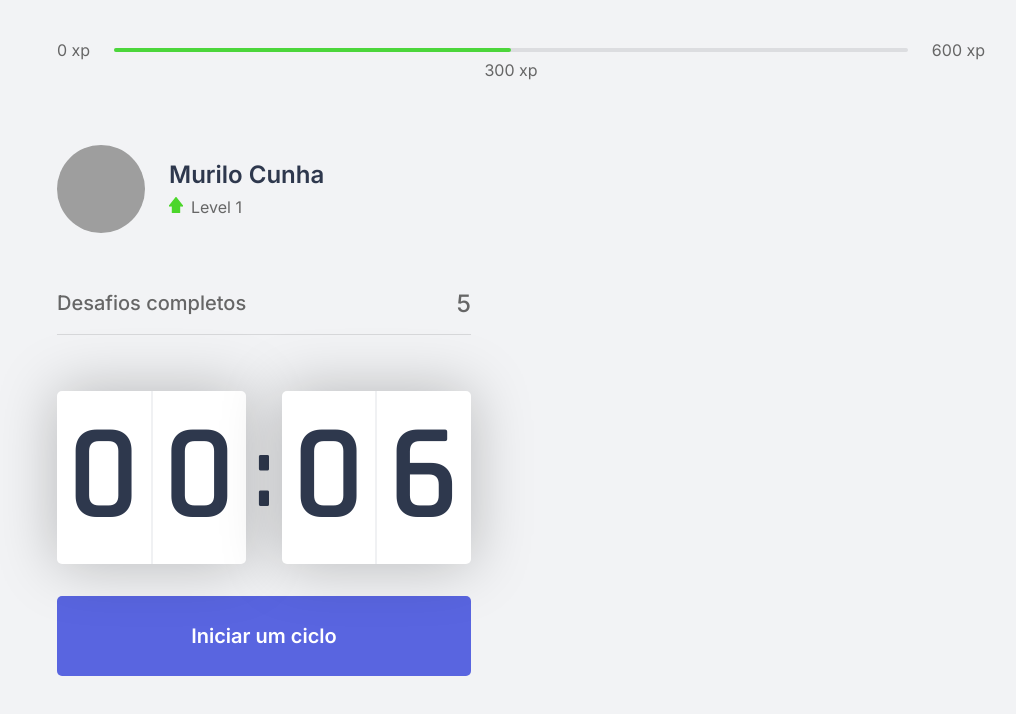
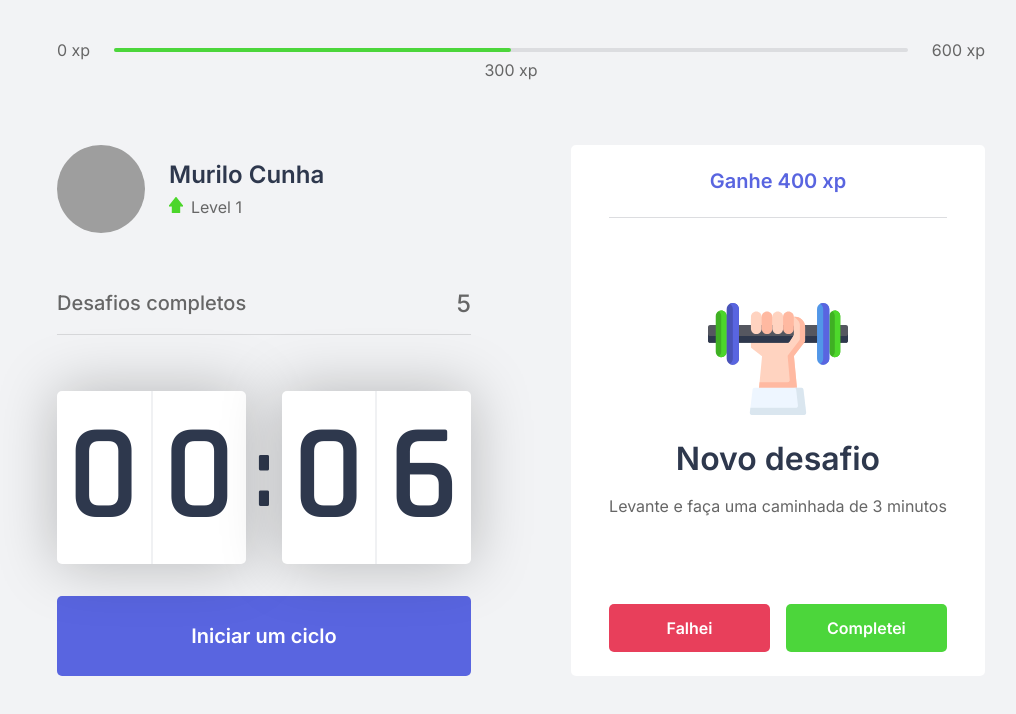
Before and after one commit to cunhamuril/next-level-week-4, a Next.js app: page / in a window 1280 px wide. Shown: the top 714 px of the page, without its empty margins (119-1135 px from the left). Built offline with nearby package versions, Linux system fonts and the light colour scheme; grey boxes are pictures that could not be loaded.

Commit message:
feat: done ChallengeBox layout

```diff
--- /dev/null
+++ b/src/components/ChallengeBox.tsx
@@ -0,0 +1,40 @@
+import styles from "styles/components/ChallengeBox.module.css";
+
+const ChallengeBox: React.FC = () => {
+  const hasActiveChallenge = true;
+
+  return (
+    <div className={styles.challengeBoxContainer}>
+      {hasActiveChallenge ? (
+        <div className={styles.challengeActive}>
+          <header>Ganhe 400 xp</header>
+
+          <main>
+            <img src="icons/body.svg" />
+            <strong>Novo desafio</strong>
+            <p>Levante e faça uma caminhada de 3 minutos</p>
+          </main>
+
+          <footer>
+            <button type="button" className={styles.challengeFailedButton}>
+              Falhei
+            </button>
+            <button type="button" className={styles.challengeSucceededButton}>
+              Completei
+            </button>
+          </footer>
+        </div>
+      ) : (
+        <div className={styles.challengeNotActive}>
+          <strong>Finalize um ciclo para receber um desafio</strong>
+          <p>
+            <img src="icons/level-up.svg" alt="Level Up" />
+            Avance de level completando desafios
+          </p>
+        </div>
+      )}
+    </div>
+  );
+};
+
+export default ChallengeBox;
--- a/src/pages/index.tsx
+++ b/src/pages/index.tsx
@@ -1,5 +1,6 @@
 import Head from "next/head";
 
+import ChallengeBox from "components/ChallengeBox";
 import Countdown from "components/Countdown";
 import CompletedChallenges from "components/CompletedChallenges";
 import ExperienceBar from "components/ExperienceBar";
@@ -23,7 +24,9 @@
             <CompletedChallenges />
             <Countdown />
           </div>
-          <div></div>
+          <div>
+            <ChallengeBox />
+          </div>
         </section>
       </div>
     </>
--- /dev/null
+++ b/src/styles/components/ChallengeBox.module.css
@@ -0,0 +1,114 @@
+.challengeBoxContainer {
+  height: 100%;
+
+  background: var(--white);
+  border-radius: 5px;
+  box-shadow: 0 0 60 rgba(0, 0, 0, 0.05);
+  padding: 1.5rem 2rem;
+
+  display: flex;
+  flex-direction: column;
+  align-items: center;
+  justify-content: center;
+
+  text-align: center;
+}
+
+.challengeNotActive {
+  display: flex;
+  flex-direction: column;
+  align-items: center;
+}
+
+.challengeNotActive strong {
+  font-size: 1.5rem;
+  font-weight: 500;
+  line-height: 1.4;
+}
+
+.challengeNotActive p {
+  display: flex;
+  flex-direction: column;
+  align-items: center;
+  line-height: 1.4;
+  max-width: 70%;
+  margin-top: 3rem;
+}
+
+.challengeNotActive p img {
+  margin-bottom: 1rem;
+}
+
+.challengeActive {
+  height: 100%;
+
+  display: flex;
+  flex-direction: column;
+}
+
+.challengeActive header {
+  color: var(--blue);
+  font-weight: 600;
+  font-size: 1.25rem;
+  padding: 0 2rem 1.5rem;
+  border-bottom: 1px solid var(--gray-line);
+}
+
+.challengeActive main {
+  flex: 1;
+  display: flex;
+  flex-direction: column;
+  align-items: center;
+  justify-content: center;
+}
+
+.challengeActive main strong {
+  font-size: 2rem;
+  font-weight: 600;
+  color: var(--title);
+  margin: 1.5rem 0 1rem;
+}
+
+.challengeActive main p {
+  line-height: 1.5;
+}
+
+.challengeActive footer {
+  display: grid;
+  grid-template-columns: repeat(2, 1fr);
+  gap: 1rem;
+}
+
+.challengeActive footer button {
+  height: 3rem;
+
+  display: flex;
+  align-items: center;
+  justify-content: center;
+
+  border: 0;
+  border-radius: 5px;
+
+  color: var(--white);
+
+  font-size: 1rem;
+  font-weight: 600;
+
+  transition: filter 0.2s;
+}
+
+.challengeActive footer button.challengeFailedButton {
+  background: var(--red);
+}
+
+.challengeActive footer button.challengeSucceededButton {
+  background: var(--green);
+}
+
+.challengeActive footer button.challengeFailedButton:hover {
+  filter: brightness(0.9);
+}
+
+.challengeActive footer button.challengeSucceededButton:hover {
+  filter: brightness(0.9);
+}
--- a/src/styles/components/Countdown.module.css
+++ b/src/styles/components/Countdown.module.css
@@ -64,9 +64,13 @@
 }
 
 .countdownButton:disabled {
+  border-radius: 5px 5px 0 0;
+
   background: var(--white);
   color: var(--title);
   cursor: not-allowed;
+
+  border-bottom: 4px solid var(--green);
 }
 
 .countdownButtonActive {
```
